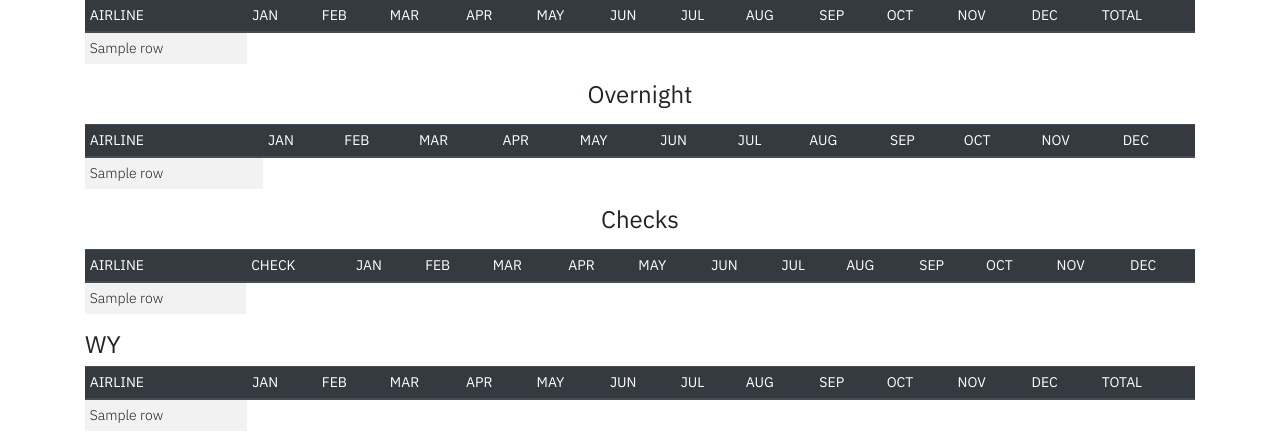
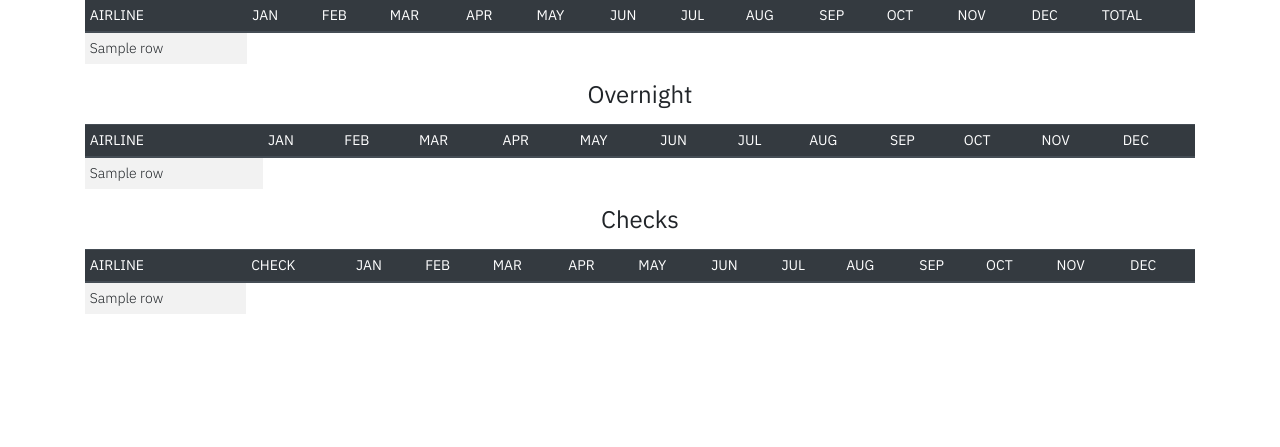
Before and after one commit to boonyarit-iamsaard/bkkmmcx, a Flask app: template templates/dashboard.html in a window 1280 px wide. Shown: the part 845-1292 px from the top of the page. After the commit the page ends 1159 px from the top, so only its background shows below. Run offline with Flask 2, Linux system fonts and the light colour scheme; the template is opened without the code that fills it: most values are stand-ins (such as "Sample title", 1, 10 or a date in 2020); some libraries are stand-ins or nearby versions.

Commit message:
Update tables

```diff
--- a/app.py
+++ b/app.py
@@ -4,10 +4,10 @@ import query
 import datetime
 
 app = Flask(__name__)
-# conn = pymysql.connect("us-cdbr-east-05.cleardb.net", "b02b9837c2f815", "1628b5ed", "heroku_13912b51418014f")
+conn = pymysql.connect("us-cdbr-east-05.cleardb.net", "b02b9837c2f815", "1628b5ed", "heroku_13912b51418014f")
 
 
-conn = pymysql.connect("localhost", "root", "cxbkkeng", "cxbkkeng")
+# conn = pymysql.connect("localhost", "root", "cxbkkeng", "cxbkkeng")
 
 
 @app.route("/")
--- a/templates/tables.html
+++ b/templates/tables.html
@@ -65,22 +65,3 @@
     {% endfor %}
     </tbody>
 </table>
-<h4 class="">WY</h4>
-<table class="table table-sm table-striped  table-responsive-sm ">
-    <thead class="thead-dark">
-    <tr>
-        <th>AIRLINE</th>
-        {% for item in months %}
-            <th>{{ item }}</th>
-        {% endfor %}
-        <th>TOTAL</th>
-    </tr>
-    </thead>
-    {% for row in data.3 %}
-        <tr>
-            {% for td in row %}
-                <td>{{ td }}</td>
-            {% endfor %}
-        </tr>
-    {% endfor %}
-</table>
```
